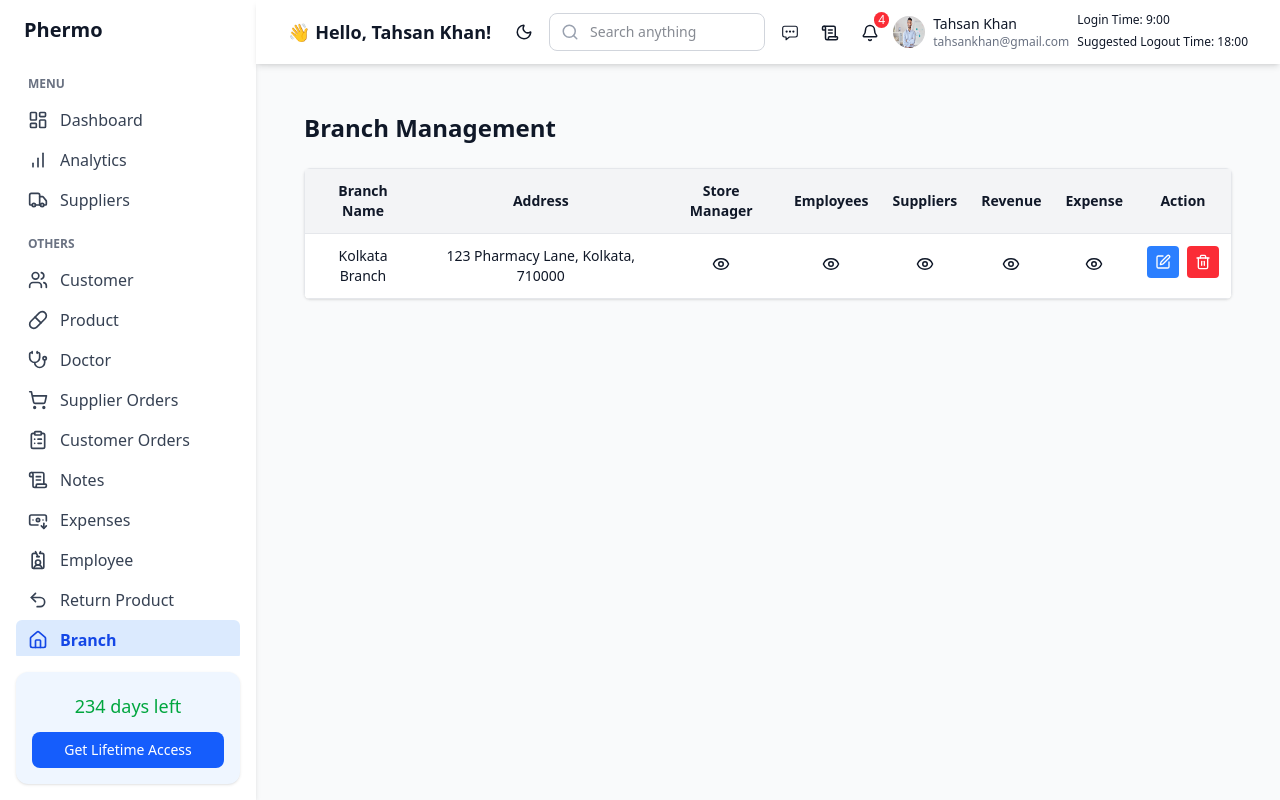
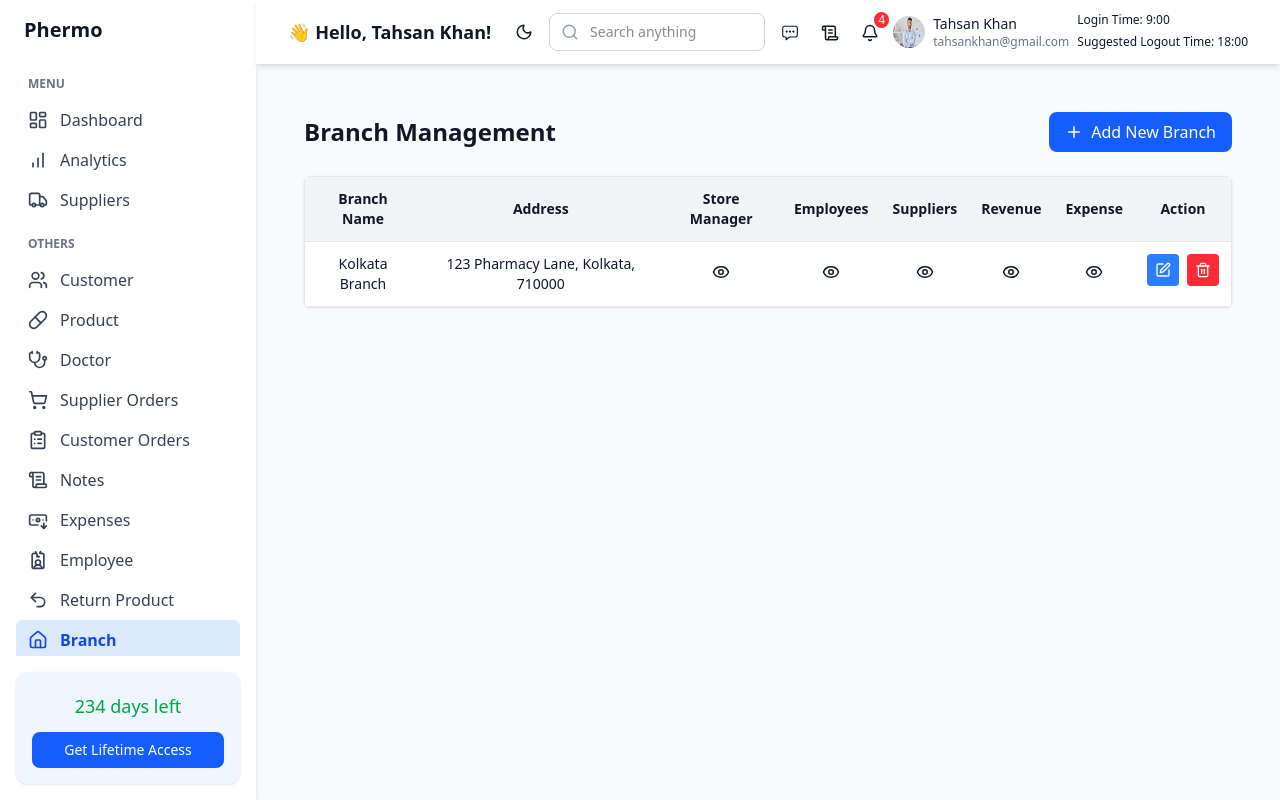
Before and after one commit to Subhra0007/Pharmacy-Management-System, a React (Vite) app: page /branch in a window 1280 px wide. Built offline with nearby package versions, Linux system fonts and the light colour scheme.

Commit message:
Updated 09:09 at 13:38

```diff
--- a/src/pages/Branch.jsx
+++ b/src/pages/Branch.jsx
@@ -1,7 +1,7 @@
 import { useState } from "react";
 import { useOutletContext } from "react-router-dom";
 import { BarChart, Bar, ResponsiveContainer, XAxis, YAxis, CartesianGrid, Tooltip } from "recharts";
-import { Eye, Edit, Trash2 } from "lucide-react";
+import { Eye, Edit, Trash2, Plus } from "lucide-react";
 import { IoIosArrowDown } from "react-icons/io";
 
 export default function Branch() {
@@ -90,6 +90,10 @@ export default function Branch() {
     alert(`Edit branch with id: ${id}`);
   };
 
+  const handleAddBranch = () => {
+    alert("Add new branch functionality to be implemented");
+  };
+
   const toggleRevenueDropdown = () => {
     setShowRevenueDropdown(!showRevenueDropdown);
   };
@@ -100,7 +104,16 @@ export default function Branch() {
 
   return (
     <div className={`p-6 space-y-6 transition-colors duration-300 ${darkMode ? "bg-gray-800 text-gray-100" : "bg-gray-50 text-gray-900"}`}>
-      <h1 className="text-2xl font-bold">Branch Management</h1>
+      <div className="flex items-center justify-between">
+        <h1 className="text-2xl font-bold">Branch Management</h1>
+        <button
+          className={`flex items-center gap-2 px-4 py-2 rounded-lg transition ${darkMode ? "bg-blue-600 text-white hover:bg-blue-700" : "bg-blue-600 text-white hover:bg-blue-700"}`}
+          onClick={handleAddBranch}
+        >
+          <Plus size={18} />
+          Add New Branch
+        </button>
+      </div>
 
       {/* Main Table */}
       <div className={`shadow rounded-md overflow-hidden ${darkMode ? "bg-gray-700" : "bg-white"}`}>
@@ -328,7 +341,7 @@ export default function Branch() {
         </div>
       )}
 
-      {/* Expense Popup */}
+{/* Expense Popup */}
       {showExpensePopup && selectedBranch && (
         <div className="fixed inset-0 bg-opacity-100 backdrop-blur-sm flex items-center justify-center z-50">
           <div className={`p-6 rounded-lg max-w-2xl w-full ${darkMode ? "bg-gray-700 text-gray-100" : "bg-white text-gray-900"}`}>
```
